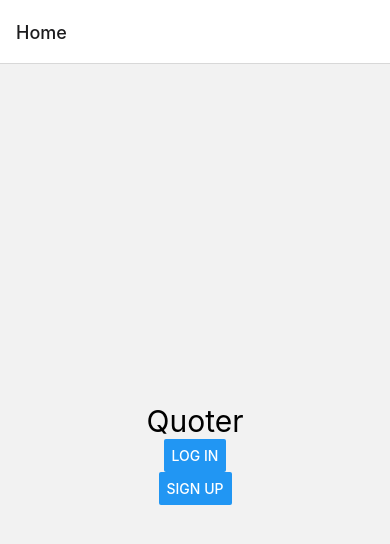
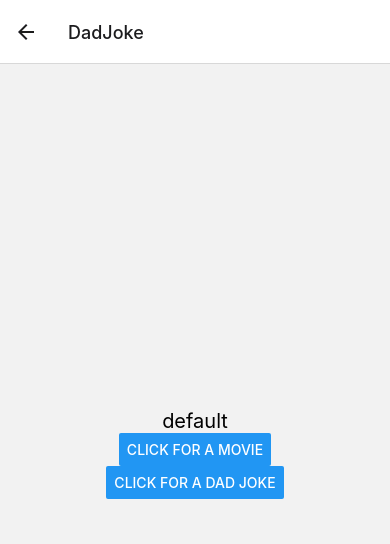
Before and after one commit to junaiderade/rn_app_1_shell, a React Native app in the folder rn_app_1/: screen /DadJoke in a window 390 px wide. Shown: the top 544 px of the page. Built offline with nearby package versions, Linux system fonts and the light colour scheme.

Commit message:
started building api connections

```diff
--- a/rn_app_1/App.js
+++ b/rn_app_1/App.js
@@ -1,6 +1,7 @@
 import { StatusBar } from 'expo-status-bar';
 import { StyleSheet, Button, Text, View, Image, ScrollView } from 'react-native';
 import React from "react"
+import DadJoke from './Components/DadJoke';
 import Feed from './Components/Feed';
 import Login from './Components/Login';
 import { NavigationContainer} from '@react-navigation/native';
@@ -16,7 +17,7 @@ const vader_pic = {
 function HomeScreen({navigation}) {
   return (
     <View style = {MyStyles.center}>
-    <Text style = {styles.text}>Quoter</Text>
+    <Text style = {styles.text}>Test App</Text>
     <Button
     title="Log in"
     onPress={() => navigation.navigate('Login')}
@@ -38,6 +39,8 @@ export default function App() {
         <Stack.Screen name="Home" component={HomeScreen}/>
         <Stack.Screen name="Login" component={Login}/>
         <Stack.Screen name="Feed" component={Feed}/>
+        <Stack.Screen name="DadJoke" component={DadJoke}/>
+
       </Stack.Navigator>
 
     </NavigationContainer>
--- /dev/null
+++ b/rn_app_1/Components/DadJoke.js
@@ -0,0 +1,40 @@
+import React from 'react';
+import MyStyles from '../MyStyles'
+import {Text, View, TextInput, Button, Alert } from 'react-native';
+
+const DadJoke = (props) => {
+
+    const [dadJoke,setDadJoke] = React.useState("default");
+
+    const getDadJokeFromAPI = () => console.log("yolo");
+
+    const getMoviesFromApiAsync = async () => {
+        try {
+          const response = await fetch(
+            'https://reactnative.dev/movies.json'
+          );
+          const json = await response.json();
+          setDadJoke(json.movies[0].title)//movies is an array
+        } catch (error) {
+          console.error(error);
+        } finally {
+            console.log("it works!")
+        }
+      };
+
+    return (
+        <View style = {MyStyles.center}>
+        <Text style={MyStyles.text}>{dadJoke}</Text>
+        <Button
+            onPress={getMoviesFromApiAsync}
+            title = "Click for a Movie"
+          />
+        <Button
+            onPress={getDadJokeFromAPI}
+            title = "Click for a Dad Joke"
+          />
+        </View>
+    )
+}
+
+export default DadJoke
--- a/rn_app_1/Components/Login.js
+++ b/rn_app_1/Components/Login.js
@@ -26,7 +26,7 @@ const Login = ({navigation}) => {
         ></TextInput>
         <Button
             title="Log in"
-            onPress={() => password == "password" ? navigation.navigate('Feed') : console.log('swag')}
+            onPress={() => password == "password" ? navigation.navigate('DadJoke') : console.log('swag')}
         />
       </View>
     )
```
